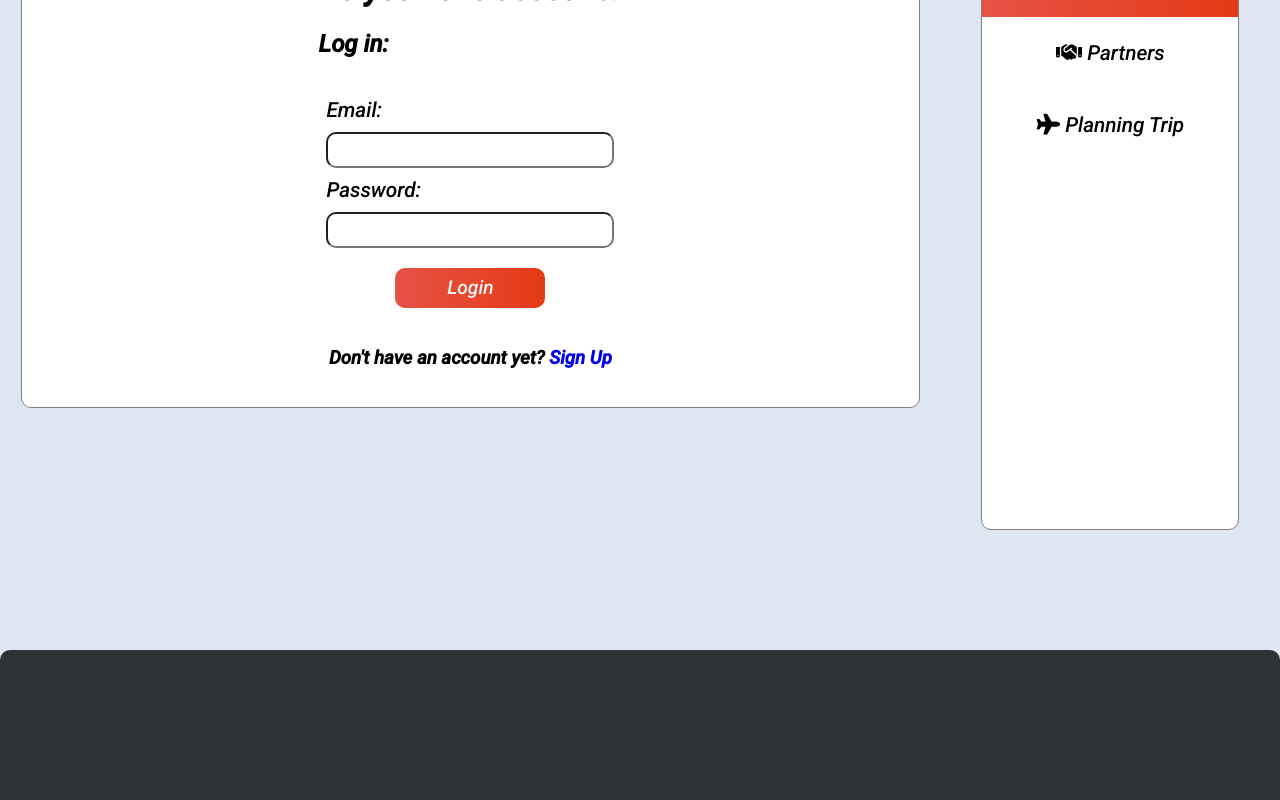
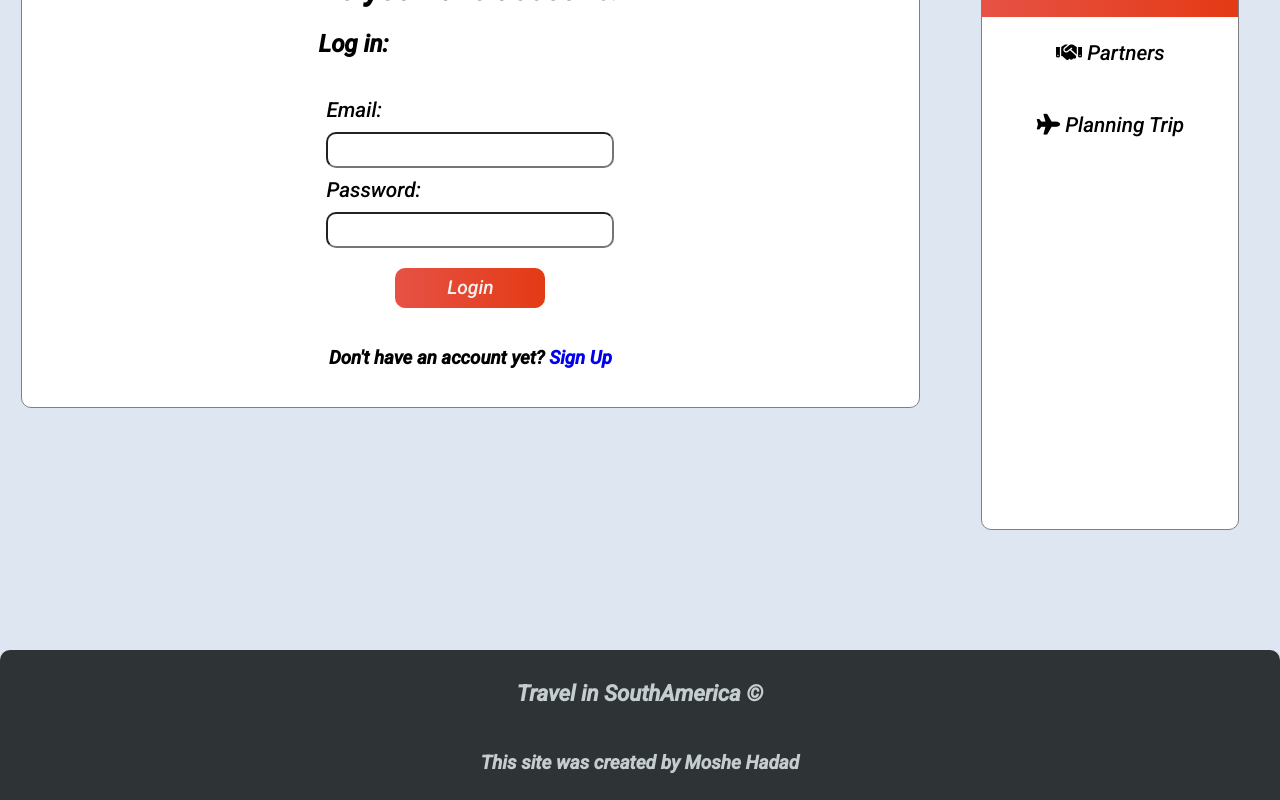
Before and after one commit to MosheHadadG/Travel-In-SouthAmerica, a React (Create React App) app: page / in a window 1280 px wide. Shown: the part 202-1002 px from the top of the page. Built offline with nearby package versions, Linux system fonts and the light colour scheme; no server answers.

Commit message:
Adding Filter Partner with planning

```diff
--- a/src/components/CardPartner/CardPartner.css
+++ b/src/components/CardPartner/CardPartner.css
@@ -43,11 +43,15 @@
   cursor: pointer;
   border-style: none;
   padding: 10px;
+  font-family: 'Open Sans';
+  font-weight: 300;
+  font-size: 1.1875em;
+  line-height: 1.1875em;
 }
 
 .card-partner:hover button{
   background: #2e3336;
-  color: #f4f4f4;
+  color: #c5cdcf;;
 }
 .card-partner button:hover {
   background: #f4f4f4;
--- a/src/components/Footer/Footer.css
+++ b/src/components/Footer/Footer.css
@@ -8,3 +8,17 @@
   border-start-end-radius: 10px;
   border-start-start-radius: 10px;
 }
+
+.footer-copyright {
+  display: flex;
+  flex-direction: column;
+  justify-content: flex-end;
+  align-items: center;
+  font-weight: 200;
+  height: 100%;
+  font-family: 'Open Sans';
+  font-weight: 200;
+  font-size: 1.1875em;
+  line-height: 1.1875em;
+  color: #c5cdcf;;
+}
--- a/src/components/Footer/Footer.jsx
+++ b/src/components/Footer/Footer.jsx
@@ -4,8 +4,10 @@ import './Footer.css'
 function Footer() {
   return (
     <div className="footer">
-
-
+      <div className='footer-copyright'>
+        <h3>Travel in SouthAmerica &#169;</h3>
+        <h4>This site was created by Moshe Hadad</h4>
+      </div>
     </div>
   )
 }
--- /dev/null
+++ b/src/components/SelectsBoxPartners/CheckBox.jsx
@@ -0,0 +1,18 @@
+import React from 'react'
+
+function CheckBox({handleChangeTerm}) {
+  const handleChange = ({target}) => {
+    const value = target.checked;
+    const name = target.name
+    return { value, name };
+  }
+
+  return (
+    <div className='filter-partner-with-plan'>
+      <label>Only partners with planning</label>
+      <input onChange={(event) => handleChangeTerm(handleChange(event))} type="checkbox" name="onlyPartnerWithPlan" />
+    </div>
+  )
+}
+
+export default CheckBox
--- a/src/components/SelectsBoxPartners/SelectBoxAge.jsx
+++ b/src/components/SelectsBoxPartners/SelectBoxAge.jsx
@@ -11,6 +11,7 @@ function SelectBoxAge({handleChangeTerm}) {
 
   }
   return (
+    <div className='filter-partner-by-age'>
     <select name='age' onChange={(event) => handleChangeTerm(handleChange(event))}>
       <option value={'All'}>Choose Age:</option>
       <option value="18-25">18-25</option>
@@ -20,6 +21,8 @@ function SelectBoxAge({handleChangeTerm}) {
       <option value="56-65">56-65</option>
       <option value="65-80">65-80</option>
     </select>
+    </div>
+
   )
 }
 
--- a/src/components/Weather/Weather.jsx
+++ b/src/components/Weather/Weather.jsx
@@ -17,13 +17,13 @@ function Weather() {
   return (
 
     <div className='weather-container'>
-      <article class="widget">
-        <div class="weatherIcon"></div>
-        <div class="weatherInfo">
-          <h1 class="temperature">25&deg;</h1>
-          <h2 class="city">Tirana, {randomCountry}</h2>
+      <div className="widget">
+        <div className="weatherIcon"></div>
+        <div className="weatherInfo">
+          <h1 className="temperature">25&deg;</h1>
+          <h2 className="city">Tirana, {randomCountry}</h2>
         </div>
-      </article>
+      </div>
     </div>
 
   )
--- a/src/screens/Login_Page/Login.jsx
+++ b/src/screens/Login_Page/Login.jsx
@@ -32,7 +32,6 @@ function Login() {
   const checkLoginUser = (userEmail, userPassword) => {
 
     const isSignUp = users.find((user) => {
-      console.log(user.email,userEmail, user.password, userPassword)
       if(user.email.toLowerCase() === userEmail.toLowerCase() && user.password === userPassword ) {
         return user;
       }
--- a/src/screens/Partners_Page/PartnersPage.css
+++ b/src/screens/Partners_Page/PartnersPage.css
@@ -10,9 +10,9 @@
 .partners-filters {
   display: flex;
   justify-content: center;
+  align-items: center;
+  gap: 20px;
   width: 100%
-
-
 }
 
 .partners-filters select {
--- a/src/screens/Partners_Page/PartnersPage.jsx
+++ b/src/screens/Partners_Page/PartnersPage.jsx
@@ -2,13 +2,14 @@ import React, { useState, useContext, useEffect } from 'react'
 import CardPartner from '../../components/CardPartner/CardPartner'
 import { myContext } from '../../context/myContext';
 import SelectBoxAge from '../../components/SelectsBoxPartners/SelectBoxAge';
+import CheckBox from '../../components/SelectsBoxPartners/CheckBox';
 import './PartnersPage.css'
 
 function PartnersPage() {
   // Global state
   const state = useContext(myContext)
   const [usersFiltered, setUsersFiltered] = useState(state.users)
-  const [term, setTerm] = useState({ age: '' })
+  const [term, setTerm] = useState({ age: '', onlyPartnerWithPlan: '' })
 
   const renderedCards = usersFiltered.map((user) => {
     if (user.id !== state.userSignIn.id) {
@@ -28,7 +29,11 @@ function PartnersPage() {
     return null
   })
 
-  const filteredPartners = () => {
+  const handleChangeTerm = ({ value, name }) => {
+    setTerm({ ...term, [name]: value });
+  }
+
+  const filterByAge = () => {
     if (!term.age || term.age === 'All') {
       setUsersFiltered(state.users)
     }
@@ -43,12 +48,23 @@ function PartnersPage() {
     }
   }
 
-  const handleChangeTerm = ({ value, name }) => {
-    setTerm({ ...term, [name]: value });
+  const filterPartnerWithPlan = () => {
+    if(term.onlyPartnerWithPlan) {
+      const filterd = usersFiltered.filter((user) => {
+        return  Object.keys(user.planning).length > 0
+      })
+      setUsersFiltered(filterd)
+    }
   }
 
+  const filteredPartners = () => {
+    filterByAge();
+    filterPartnerWithPlan();
+  }
+
+
   useEffect(() => {
-    filteredPartners()
+    filteredPartners();
     // eslint-disable-next-line
   }, [term])
 
@@ -57,6 +73,7 @@ function PartnersPage() {
       <h1>Partners</h1>
       <div className='partners-filters'>
         <SelectBoxAge handleChangeTerm={handleChangeTerm} />
+        <CheckBox handleChangeTerm={handleChangeTerm} />
       </div>
       <div className='cards-partners'>
         {renderedCards}
```
